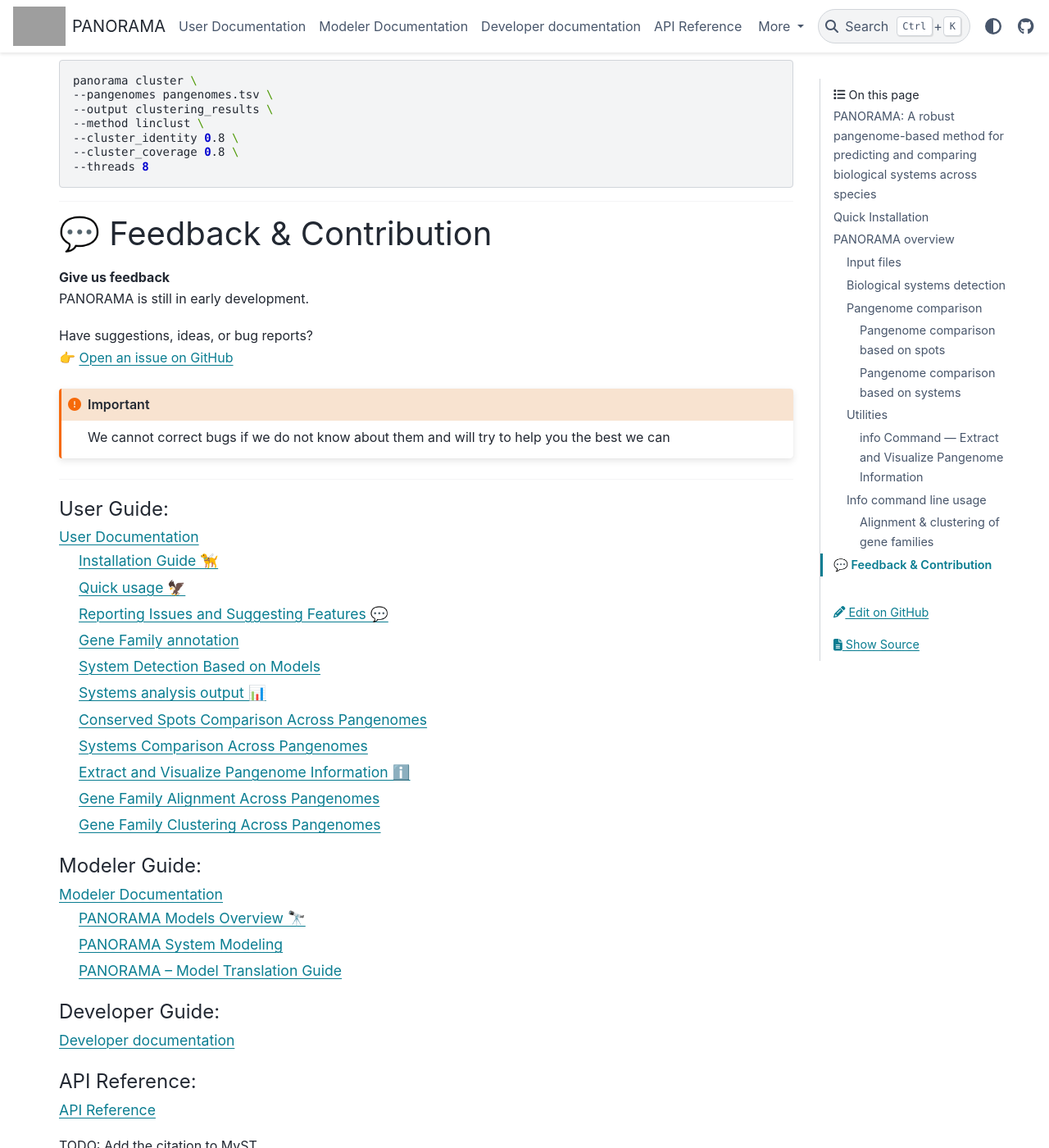
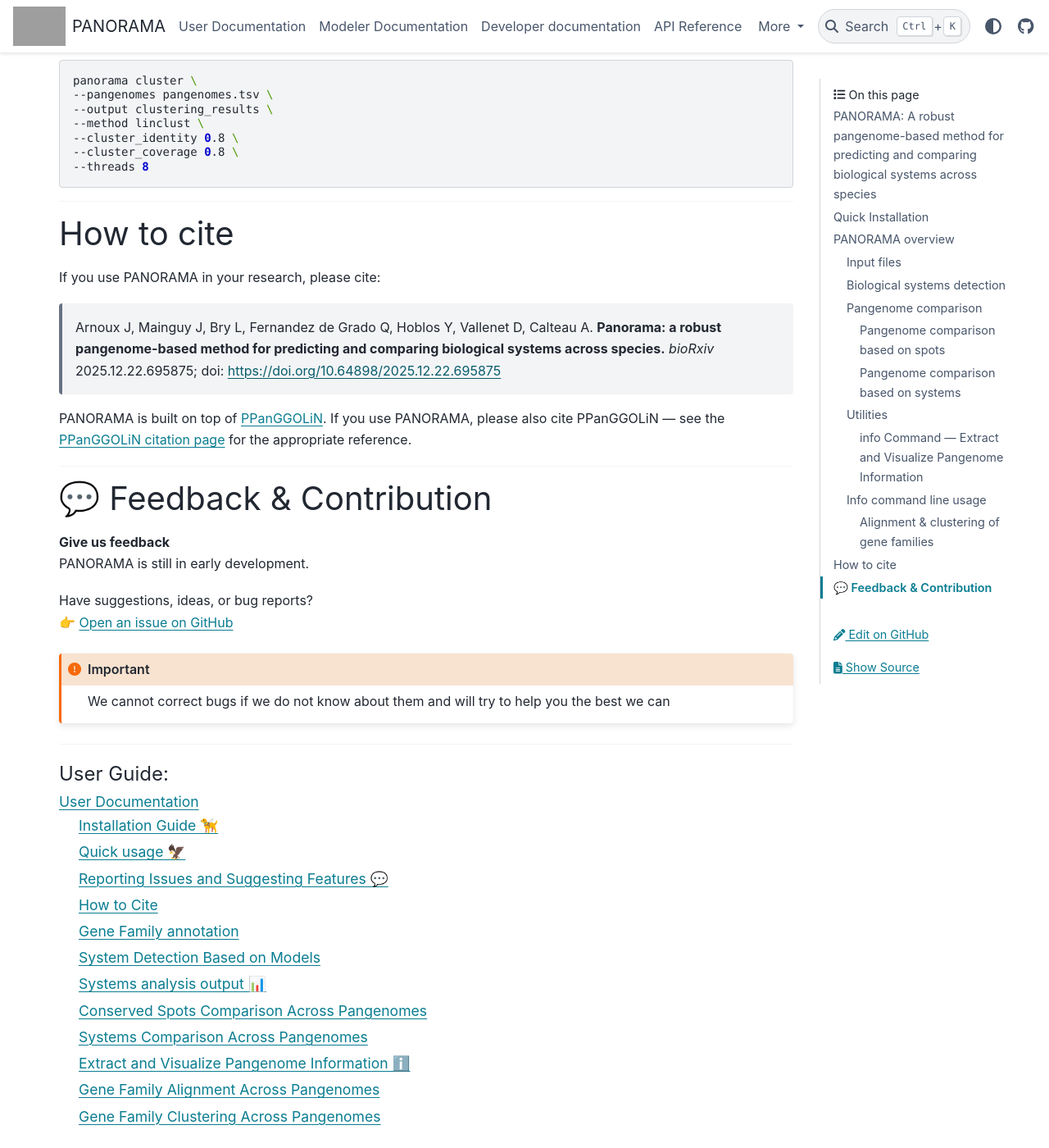
Before and after one commit to labgem/PANORAMA, a Sphinx documentation site: the page built from docs/index.md, in a window 1280 px wide and 1400 px high, scrolled down 3204 px. Shown: the whole window at 82% size. Built offline with Sphinx 7.4.7 and the PyData theme 0.15.4, drawn with Linux system fonts in a browser that asks for light colours; the version number could not be read and is left out; some of the changed text lies outside the part shown; grey boxes are pictures that could not be loaded.

Commit message:
Add citation instructions to documentation and README

````diff
--- a/README.md
+++ b/README.md
@@ -9,7 +9,7 @@
 [![Downloads](https://anaconda.org/bioconda/panorama/badges/downloads.svg)](https://bioconda.github.io/recipes/panorama/README.html#download-stats)
 [![Paper](https://img.shields.io/badge/bioRxiv-10.1101%2F2022.09.16.508229-blue?style=flat-square&maxAge=3600)](https://www.biorxiv.org/content/10.64898/2025.12.22.695875v1)
 
-PANORAMA is a software suite used to analyze and compare partitioned pangenomes graph provided. It benefits from
+PANORAMA (([Arnoux et al. 2025](https://www.biorxiv.org/content/10.64898/2025.12.22.695875v1)) is a software suite used to analyze and compare partitioned pangenomes graph provided. It benefits from
 methods for the reconstruction and analysis of pangenome graphs, thanks to
 the [PPanGGOLiN](https://github.com/labgem/PPanGGOLiN)
 software suite. It is designed to perform pangenome comparison at high-throughtup level.
@@ -152,6 +152,17 @@
 ```
 
 ---
+# How to cite
+
+If you use PANORAMA in your research, please cite:
+
+> Arnoux J, Mainguy J, Bry L, Fernandez de Grado Q, Hoblos Y, Vallenet D, Calteau A.
+> **Panorama: a robust pangenome-based method for predicting and comparing biological systems across species.**
+> *bioRxiv* 2025.12.22.695875; doi: [https://doi.org/10.64898/2025.12.22.695875](https://doi.org/10.64898/2025.12.22.695875)
+
+PANORAMA is built on top of [PPanGGOLiN](https://github.com/labgem/PPanGGOLiN). If you use PANORAMA, please also cite PPanGGOLiN — see the [PPanGGOLiN citation page](https://ppanggolin.readthedocs.io/en/latest/user/practicalInformation.html#citation) for the appropriate reference.
+
+---
 
 # 💬 Feedback & Contribution
 
````
Also changed, not shown: docs/user/citation.md (added, +41 -0 lines), docs/user/user_guide.md (+1 -0 lines).
